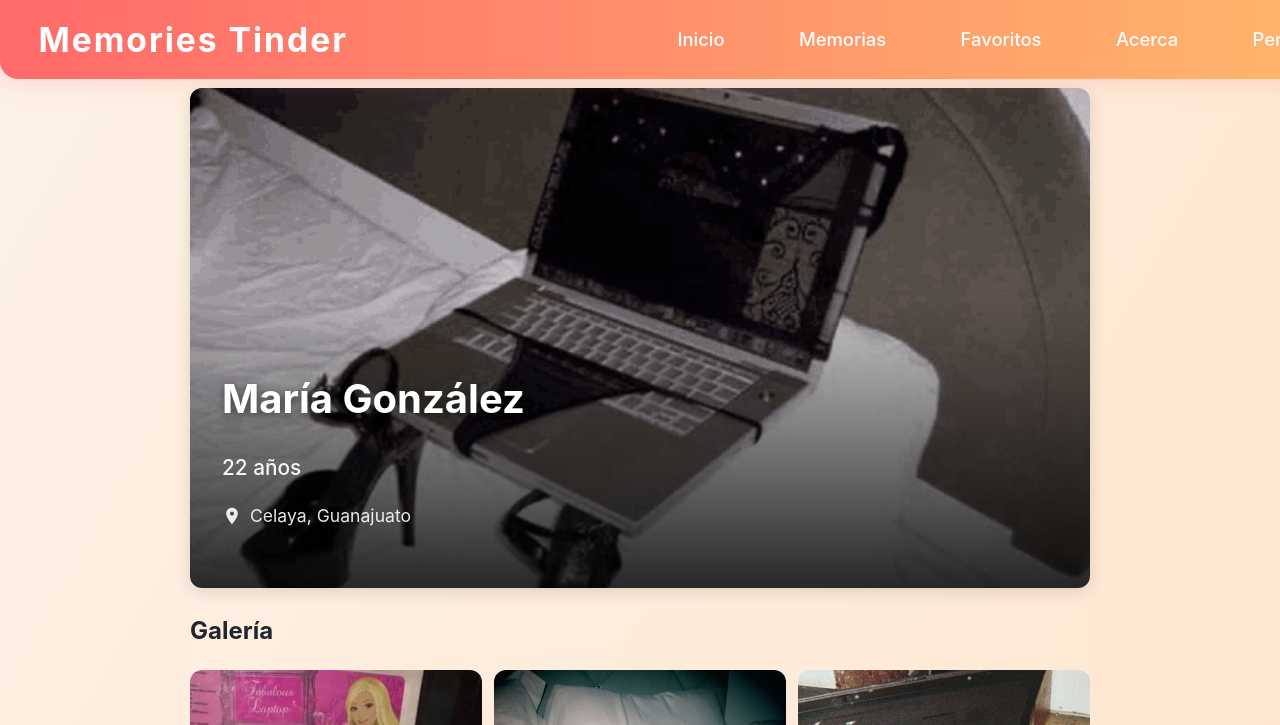
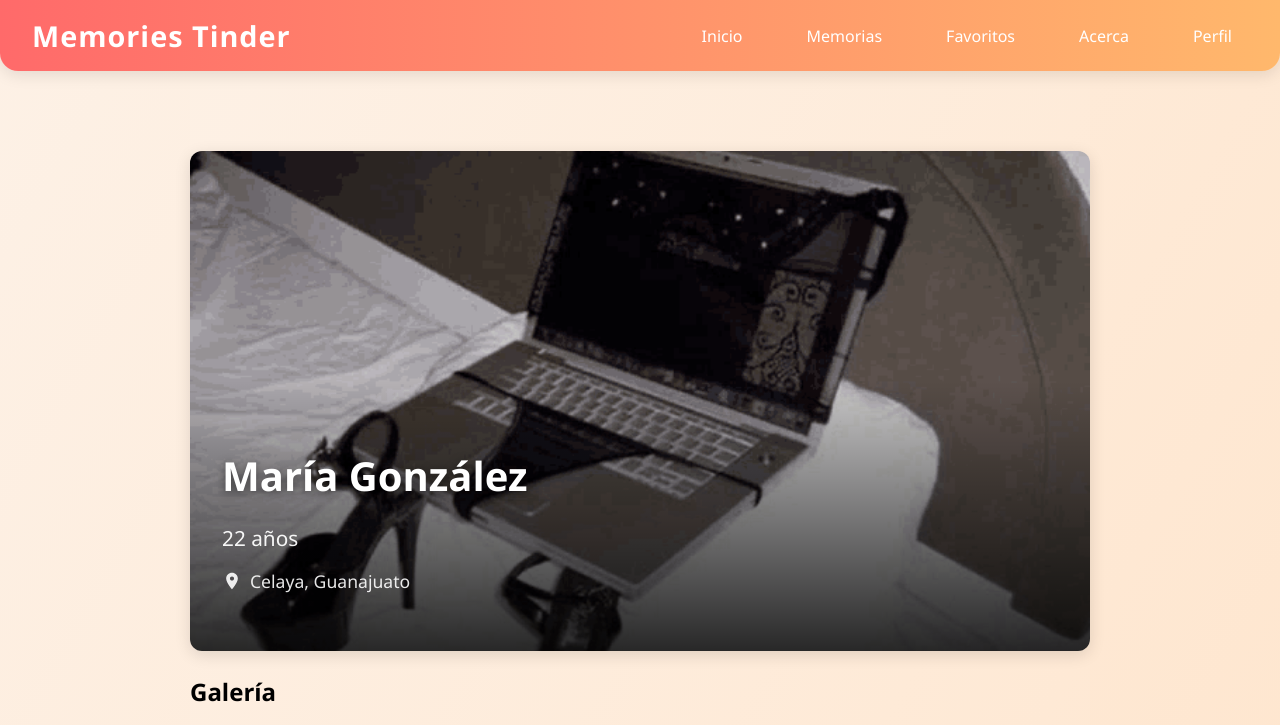
Before and after one commit to AlejandroBR10/tinder-memories-project, a website built with Vite: page index_perfil.html in a window 1280 px wide. Shown: the top 725 px of the page. Built offline with nearby package versions, Linux system fonts and the light colour scheme.

Commit message:
Terminando diseño e implementacion de logica

```diff
--- a/index_perfil.html
+++ b/index_perfil.html
@@ -9,20 +9,21 @@
 </head>
 
 <body>
-  <div class="main-interface">
-    <!-- Aquí irá tu navbar -->
-    <nav class="navbar">
+  <nav class="navbar">
       <div class="navbar-logo">Memories Tinder</div>
       <div class="navbar-links-wrapper">
         <ul class="navbar-links">
-          <li><a href="#">Inicio</a></li>
-          <li><a href="#">Memorias</a></li>
-          <li><a href="#">Favoritos</a></li>
-          <li><a href="#">Acerca</a></li>
-          <li><a href="index_perfil.html" class="active">Perfil</a></li>
+          <li><a href="/index_Inicio.html">Inicio</a></li>
+          <li><a href="/index.html">Memorias</a></li>
+          <li><a href="/indexFavs.html">Favoritos</a></li>
+          <li><a href="/index_Acerca_De.html">Acerca</a></li>
+          <li><a href="/index_perfil.html" class="active">Perfil</a></li>
         </ul>
       </div>
     </nav>
+
+  <div class="main-interface">
+    <!-- Aquí irá tu navbar -->
 
     <!-- Contenedor del perfil -->
     <div class="profile-container">
@@ -233,12 +234,13 @@
       </div>
 
     </div>
+  </div>
 
     <!-- Footer -->
     <footer class="footer">
-      <p>&copy; 2025 Memories Tinder</p>
+      <p>&copy; 2025 ROMantic</p>
     </footer>
-  </div>
+
 
   <script src="src/scripts/main_perfil.js"></script>
 </body>
--- a/src/styles/favs.css
+++ b/src/styles/favs.css
@@ -360,5 +360,4 @@ footer {
   padding: 1rem;
   margin-top: 2rem;
   border-radius: 24px 24px 0 0;
-  margin-top: 10%;
 }
--- a/src/styles/perfil.css
+++ b/src/styles/perfil.css
@@ -1,10 +1,56 @@
+
 body {
-  font-family: -apple-system, BlinkMacSystemFont, 'Segoe UI', 'Roboto', 'Helvetica Neue', Arial, sans-serif;
   background: linear-gradient(120deg, #fdf1e6 0%, #ffe0c2 100%);
-  color: var(--text-primary);
-  line-height: 1.6;
-  min-height: 100vh;
+  font-family: 'Segoe UI', Arial, sans-serif;
+  margin: 0;
+  padding: 0;
 }
+
+/* Navbar */
+.navbar {
+    display: flex;
+    align-items: center;
+    justify-content: space-between;
+    background: linear-gradient(90deg, #ff6a6a 0%, #ffb86c 100%);
+    padding: 1rem 2rem;
+    box-shadow: 0 4px 16px rgba(0,0,0,0.1);
+    position: sticky;
+    top: 0;
+    z-index: 100;
+    border-bottom-left-radius: 18px;
+    border-bottom-right-radius: 18px;
+}
+
+.navbar-logo {
+    font-size: 1.8rem;
+    font-weight: bold;
+    color: #fff;
+    letter-spacing: 1px;
+}
+
+.navbar-links {
+    list-style: none;
+    display: flex;
+    gap: 2rem;
+    margin: 0;
+    padding: 0;
+}
+
+.navbar-links li a {
+    text-decoration: none;
+    color: #fff;
+    font-size: 1rem;
+    font-weight: 500;
+    padding: 0.5rem 1rem;
+    border-radius: 8px;
+    transition: background 0.2s, color 0.2s;
+}
+
+.navbar-links li a:hover {
+    background: rgba(255,255,255,0.2);
+    color: #ff4500;
+}
+
 
 :root {
   --primary-color: #FE3C72;
@@ -27,71 +73,7 @@ body {
 }
 
 /* Navbar mejorada y responsiva */
-.navbar {
-  width: 100vw;
-  max-width: 100vw;
-  background: linear-gradient(90deg, #ff6a6a 0%, #ffb86c 100%);
-  box-shadow: 0 4px 24px rgba(255, 106, 106, 0.18);
-  display: flex;
-  align-items: center;
-  justify-content: space-between;
-  padding: 0.8rem 3vw;
-  position: fixed;
-  top: 0;
-  left: 0;
-  z-index: 100;
-  border-bottom-left-radius: 18px;
-  border-bottom-right-radius: 18px;
-}
 
-.navbar-logo {
-  font-size: 2.1rem;
-  font-weight: bold;
-  color: #fff;
-  letter-spacing: 2px;
-  white-space: nowrap;
-  flex-shrink: 0;
-}
-
-.navbar-links-wrapper {
-  display: flex;
-  align-items: center;
-  flex: 1;
-  justify-content: flex-end;
-  min-width: 0;
-}
-
-.navbar-links {
-  list-style: none;
-  display: flex;
-  gap: 2.2rem;
-  margin: 0;
-  padding: 0;
-  flex-wrap: wrap;
-  min-width: 0;
-}
-
-.navbar-links li a {
-  text-decoration: none;
-  color: #fff;
-  font-size: 1.15rem;
-  font-weight: 500;
-  padding: 0.5rem 1.1rem;
-  border-radius: 20px;
-  transition: background 0.2s, color 0.2s, box-shadow 0.2s;
-  background: transparent;
-  box-shadow: none;
-  border: 2px solid transparent;
-  white-space: nowrap;
-  min-width: 0;
-}
-
-.navbar-links li a:hover {
-  background: #fff;
-  color: #ff6a6a;
-  box-shadow: 0 2px 8px rgba(255, 106, 106, 0.10);
-  border: 2px solid #ffb86c;
-}
 
 /* Espacio debajo de la navbar flotante */
 .main-interface {
@@ -340,18 +322,7 @@ body {
 }
 
 /* Footer separado y elegante */
-.footer {
-  background: rgba(255, 255, 255, 0.92);
-  text-align: center;
-  padding: 1.2rem 0;
-  font-size: 1rem;
-  color: #ff6a6a;
-  box-shadow: 0 -2px 12px rgba(0, 0, 0, 0.08);
-  border-radius: 24px;
-  width: 100%;
-  max-width: 700px;
-  margin: 2.5rem auto 0 auto;
-}
+
 
 /* Responsive */
 @media (max-width: 950px) {
@@ -742,3 +713,12 @@ body {
     justify-content: center;
   }
 }
+
+.footer {
+  background: #ff6a6a;
+  color: #fff;
+  text-align: center;
+  padding: 1rem;
+  margin-top: 2rem;
+  border-radius: 24px 24px 0 0;
+}
```
Also changed, not shown: index.html (+1 -1 lines), index_Acerca_De.html (+3 -3 lines).
